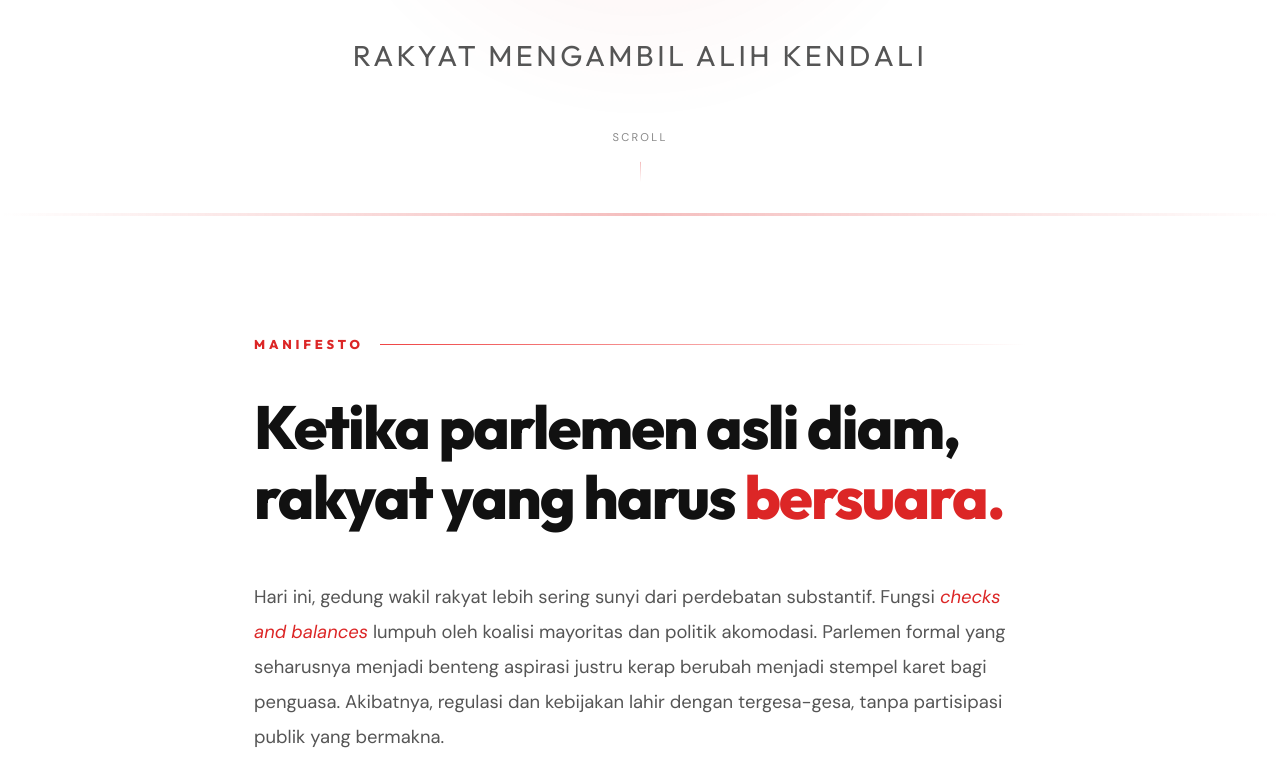
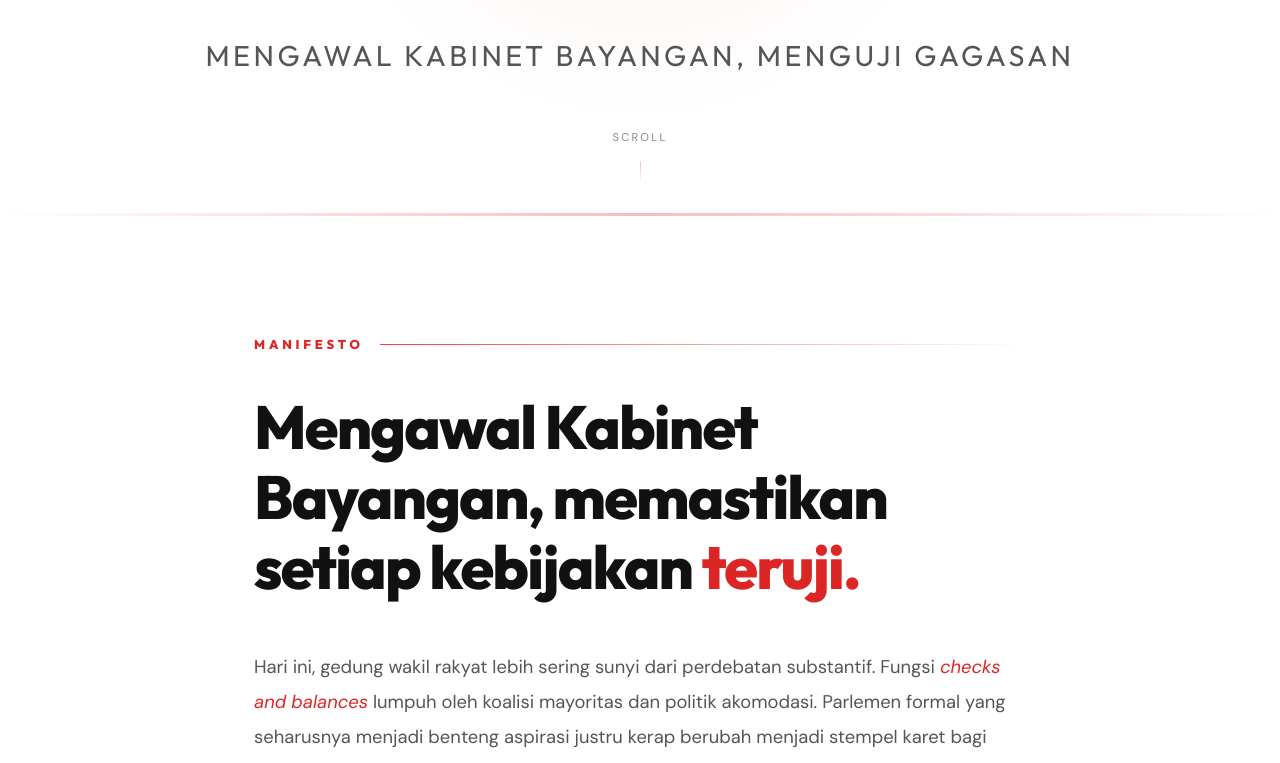
Before and after one commit to ardfar/parlemen-bayangan, a plain HTML site: page index.html in a window 1280 px wide. Shown: the part 584-1347 px from the top of the page. Drawn offline with Linux system fonts and the light colour scheme.

Commit message:
refactor: update site tagline and manifesto header to reflect focus on cabinet monitoring and policy testing

```diff
--- a/index.html
+++ b/index.html
@@ -4,7 +4,7 @@
 <head>
   <meta charset="UTF-8">
   <meta name="viewport" content="width=device-width, initial-scale=1.0">
-  <title>parlemenbayangan.id — rakyat mengambil alih kendali</title>
+  <title>parlemenbayangan.id — mengawal kabinet bayangan, menguji gagasan</title>
   <meta name="description" content="parlemenbayangan.id — Lembaga independen yang berfungsi mengawasi kabinet bayangan.">
   <meta property="og:description" content="Lembaga independen yang berfungsi mengawasi kabinet bayangan.">
   <link rel="apple-touch-icon" sizes="180x180" href="./assets/favicon/apple-touch-icon.png">
@@ -1334,7 +1334,7 @@
     <div class="hero-logo-wrap">
       <img src="./assets/logo/logo-screen-transparent.png" alt="parlemenbayangan.id" class="hero-logo-img">
     </div>
-    <p class="hero-tagline">rakyat mengambil alih kendali</p>
+    <p class="hero-tagline">mengawal kabinet bayangan, menguji gagasan</p>
     <div class="scroll-hint">
       <span>scroll</span>
       <div class="scroll-line"></div>
@@ -1344,7 +1344,7 @@
   <!-- MANIFESTO -->
   <section class="manifesto" id="manifesto">
     <div class="section-label reveal">Manifesto</div>
-    <h2 class="reveal">Ketika parlemen asli diam, rakyat yang harus <span class="highlight">bersuara.</span></h2>
+    <h2 class="reveal">Mengawal Kabinet Bayangan, memastikan setiap kebijakan <span class="highlight">teruji.</span></h2>
     <div class="manifesto-text">
       <p class="reveal">Hari ini, gedung wakil rakyat lebih sering sunyi dari perdebatan substantif. Fungsi <em>checks
           and balances</em> lumpuh oleh koalisi mayoritas dan politik akomodasi. Parlemen formal yang seharusnya menjadi
```
